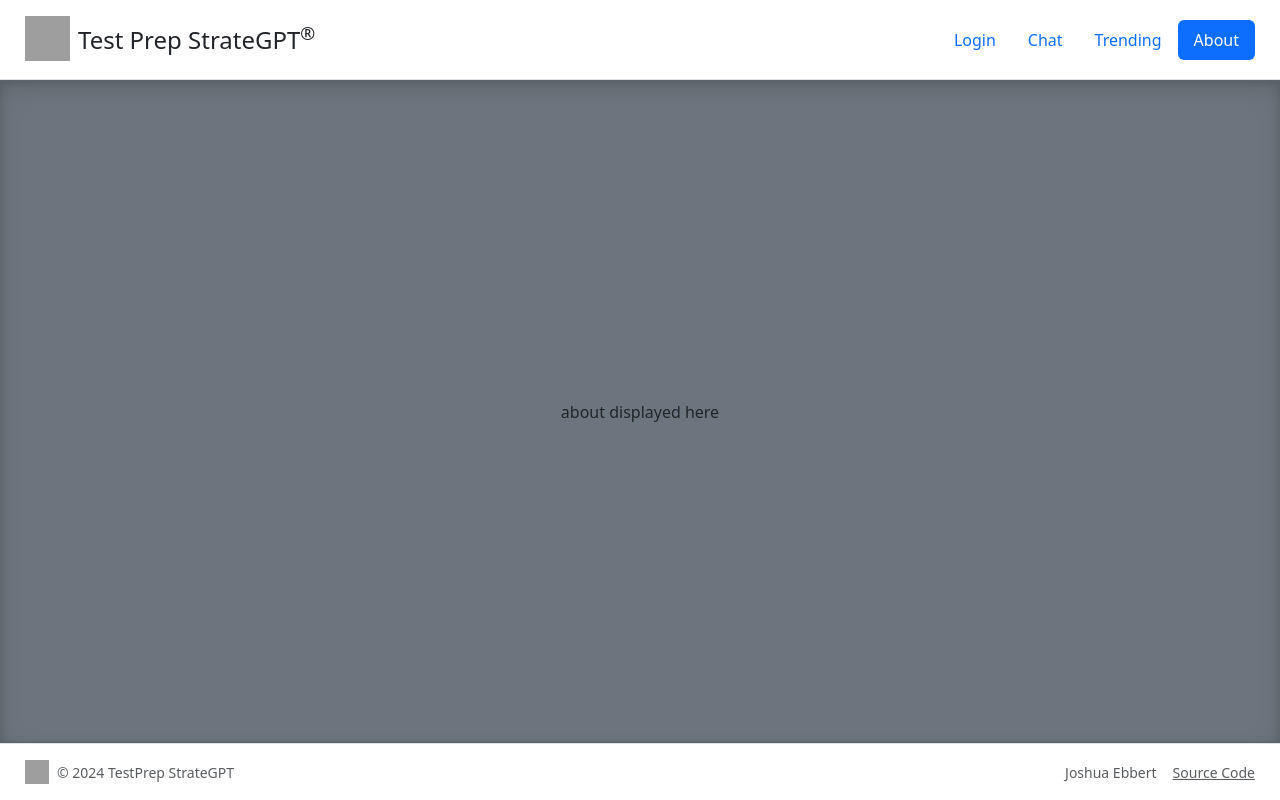
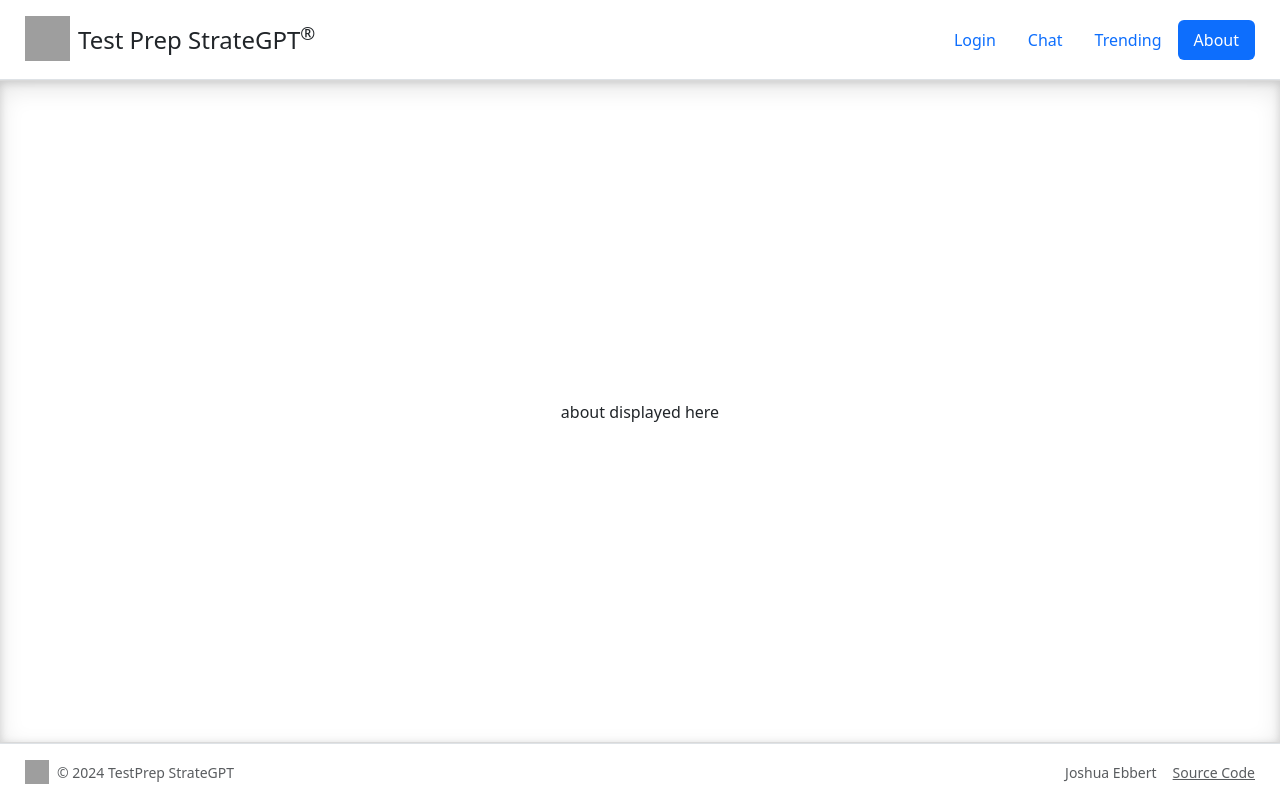
Before and after one commit to JoshuaEbbert/startup, a React (Vite) app: page /about in a window 1280 px wide. Built offline with nearby package versions, Linux system fonts and the light colour scheme; grey boxes are pictures that could not be loaded.

Commit message:
css files moved to src folder and modified to not interfere with one another

```diff
--- a/about.css
+++ b/src/about/about.css
@@ -1,3 +1,7 @@
+main.about {
+    background-color: white;
+}
+
 .center-image {
     width: 40vw;
     border-radius: 15px;
--- a/src/about/about.jsx
+++ b/src/about/about.jsx
@@ -1,8 +1,9 @@
 import React from 'react';
+import './about.css';
 
 export function About() {
   return (
-    <main className='container-fluid bg-secondary text-center'> {/* change/remove className tags? */}
+    <main className="about">
       <div>about displayed here</div>
     </main>
   );
--- a/chat.css
+++ b/src/chat/chat.css
@@ -1,10 +1,11 @@
-main {
+main.chat {
     flex-direction: column;
     align-items: stretch;
     justify-content: flex-start;
     height: calc(100vh - 130px); /* 1300px is the height of the header and footer*/
     overflow-x: hidden;
     overflow-y: auto;
+    background-color: white;
 }
 
 .messages {
--- a/src/chat/chat.jsx
+++ b/src/chat/chat.jsx
@@ -1,8 +1,9 @@
 import React from 'react';
+import './chat.css';
 
 export function Chat() {
   return (
-    <main className='container-fluid bg-secondary text-center'> {/* change/remove className tags? */}
+    <main className="chat">
       <div>chat displayed here</div>
     </main>
   );
--- a/index.css
+++ b/src/login/login.css
@@ -1,4 +1,4 @@
-main {
+main.login {
     display: flex;
     flex-direction: column;
     flex: 1;
--- a/src/login/login.jsx
+++ b/src/login/login.jsx
@@ -1,8 +1,9 @@
 import React from 'react';
+import './login.css';
 
 export function Login() {
   return (
-    <main className='container-fluid bg-secondary text-center'> {/* change/remove className tags? */}
+    <main className="login">
       <div>login displayed here</div>
     </main>
   );
--- a/trending.css
+++ b/src/trending/trending.css
@@ -1,8 +1,9 @@
-main {
+main.trending {
     flex-direction: column;
     align-items: stretch;
     justify-content: flex-start;
     height: calc(100vh - 130px); /* 1300px is the height of the header and footer*/
     overflow-x: hidden;
     overflow-y: auto;
+    background-color: white;
 }
--- a/src/trending/trending.jsx
+++ b/src/trending/trending.jsx
@@ -1,8 +1,9 @@
 import React from 'react';
+import './trending.css';
 
 export function Trending() {
   return (
-    <main className='container-fluid bg-secondary text-center'> {/* change/remove className tags? */}
+    <main className="trending">
       <div>Trending displayed here</div>
     </main>
   );
```
